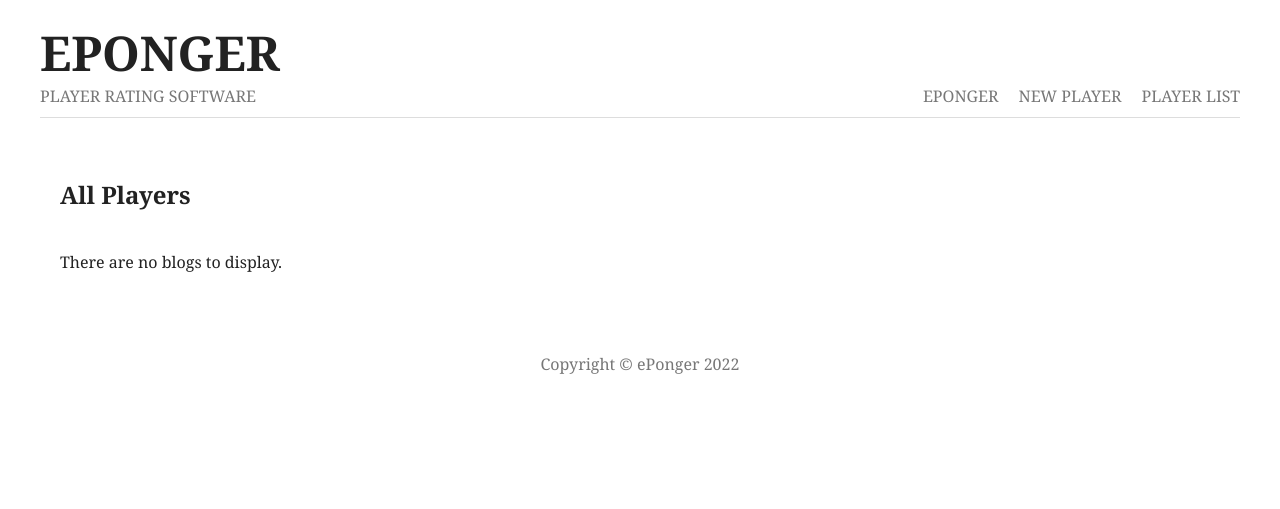
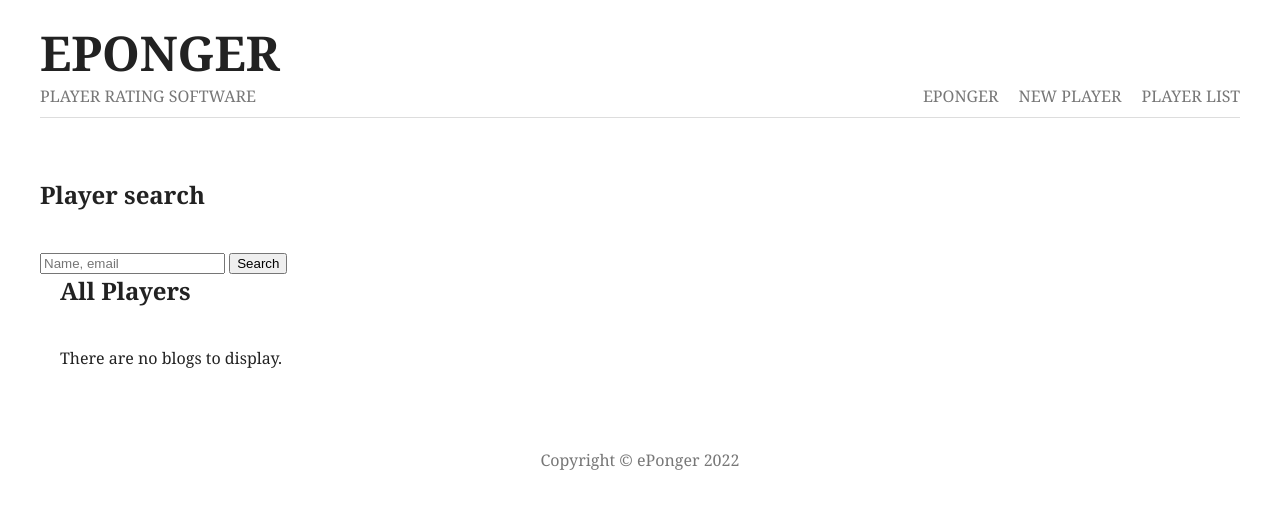
Before and after one commit to akosilar/eponger, a Node server app: page /players/ in a window 1280 px wide. Shown: the top 509 px of the page. Run offline with Node 20, Linux system fonts and the light colour scheme; data that the repository does not hold is empty; some libraries are stand-ins or nearby versions.

Commit message:
partial search

```diff
--- a/server/controllers/playerController.js
+++ b/server/controllers/playerController.js
@@ -49,10 +49,25 @@ const player_delete = (req,res) => {
         })
 }
 
+const player_search = (req,res) => {
+    const search2 = req.query["playerSearch"];
+    // console.log(req);
+    // res.json(search2);
+
+    Player.find({ firstName: search2})
+        .then((result) => {
+            res.render('details', {player: result[0], title: 'Player Details'});
+        })
+        .catch((err) => {
+            console.log(err);
+        })
+}
+
 module.exports = {
         player_index,
         player_details,
         player_addPlayer_get,
         player_addPlayer_post,
-        player_delete
+        player_delete,
+        player_search
 }
--- a/server/routes/playerRoutes.js
+++ b/server/routes/playerRoutes.js
@@ -5,6 +5,7 @@ const playerController = require('../controllers/playerController');
 const router = express.Router();
 
 //player routes
+router.get('/search', playerController.player_search);
 router.get('/addPlayer', playerController.player_addPlayer_get);
 router.get('/', playerController.player_index);
 router.post('/', playerController.player_addPlayer_post);
--- a/server/views/players.ejs
+++ b/server/views/players.ejs
@@ -3,7 +3,13 @@
     <%- include('./partials/head.ejs') %>
 <body>
     <%- include('./partials/nav.ejs') %>
-
+    <div>
+        <h2>Player search</h2>
+        <form action="/players/search" method="GET">
+            <input type="text" name="playerSearch" placeholder="Name, email">
+            <button>Search</button>
+        </form>
+    </div>
     <div class="players content">
         <h2>All Players</h2>
 
```
Also changed, not shown: server/views/partials/search.ejs (added).
